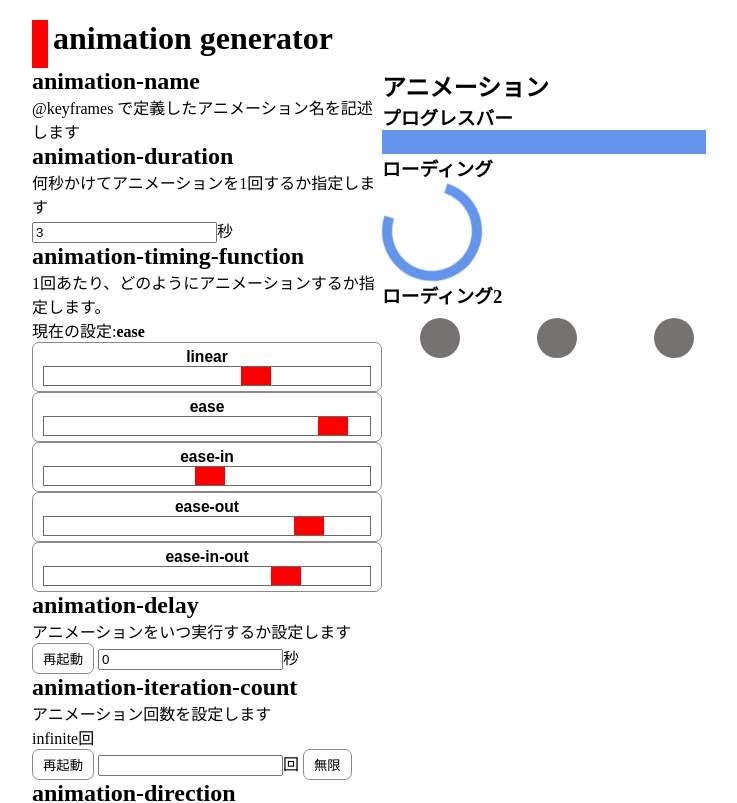
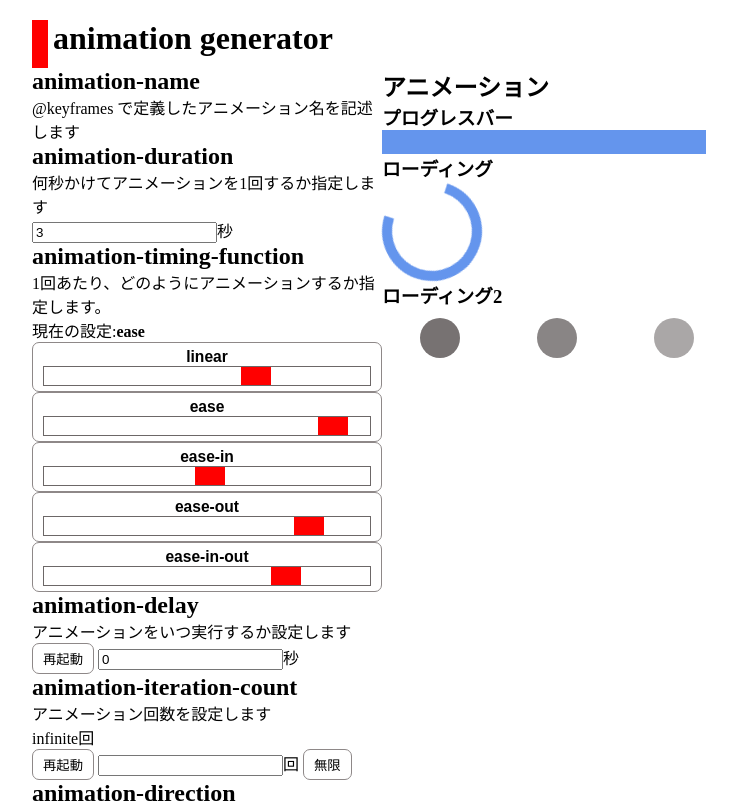
Before and after one commit to nanagami1369/animation-generator, a Svelte app: page / in a window 1280 px wide. Shown: the top 803 px of the page, without its empty margins (258-995 px from the left). Built offline with nearby package versions, Linux system fonts and the light colour scheme.

Commit message:
ローディングアニメーションを追加

```diff
--- a/src/App.svelte
+++ b/src/App.svelte
@@ -61,9 +61,19 @@
       <div>
         <h3>ローディング2</h3>
         <div class="loading2">
-          <div class="circle animation-component" style={animationStyle} />
-          <div class="circle animation-component" style={animationStyle} />
-          <div class="circle animation-component" style={animationStyle} />
+          <div
+            class="circle animation-component"
+            style={animationStyle + `animation-delay: ${animationDelay}s;`}
+          />
+          <div
+            class="circle animation-component"
+            style={animationStyle +
+              `animation-delay: ${animationDelay + 0.5}s;`}
+          />
+          <div
+            class="circle animation-component"
+            style={animationStyle + `animation-delay: ${animationDelay + 1}s;`}
+          />
         </div>
       </div>
     </div>
```
